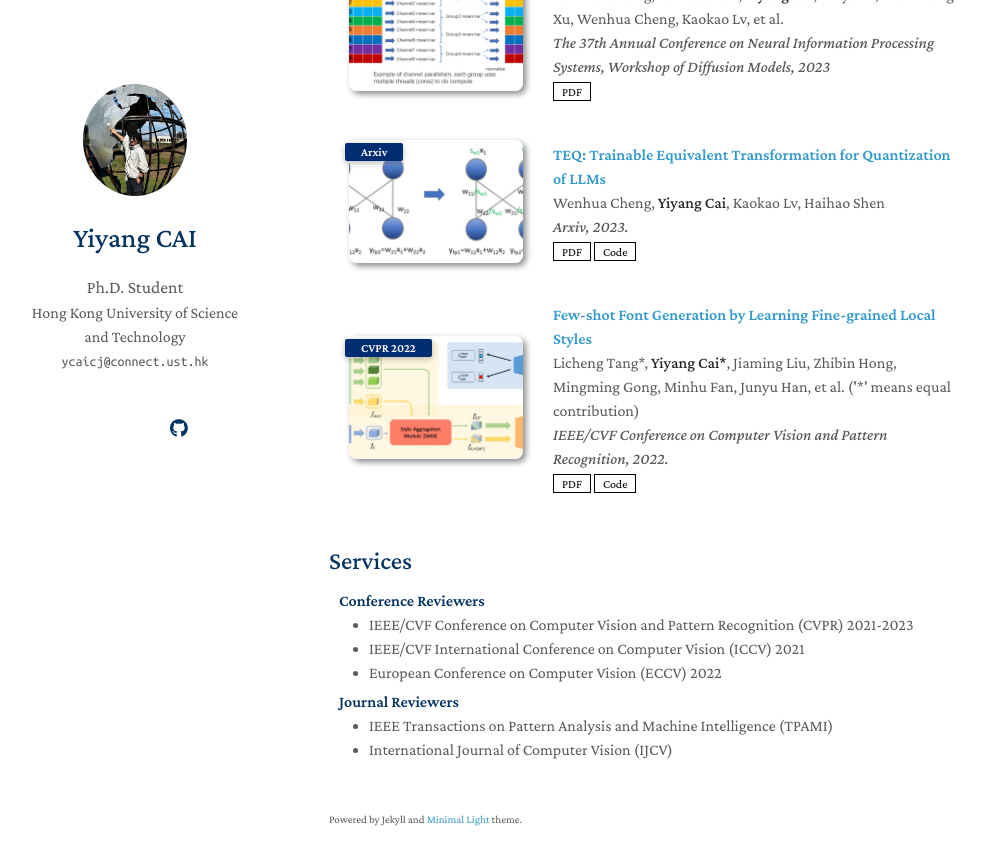
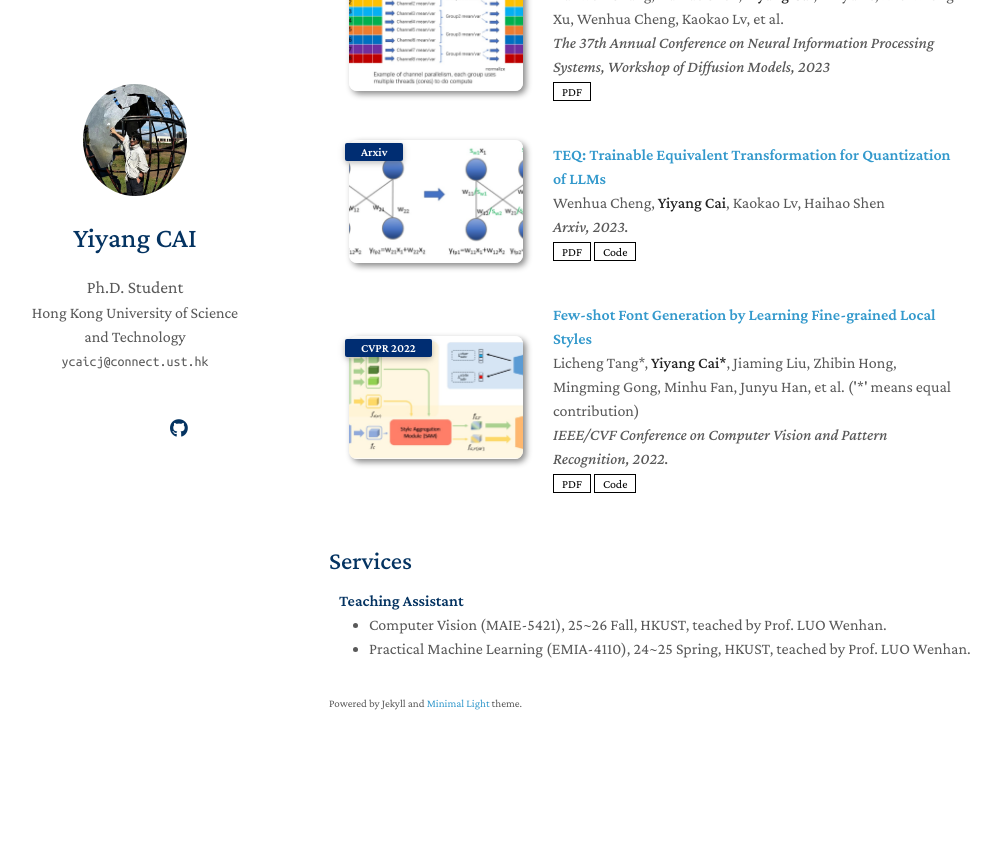
Before and after one commit to YIYANGCAI/YIYANGCAI.github.io, a Jekyll site: the page built from index.md, in a window 1280 px wide and 900 px high, scrolled down 1296 px. Shown: the top 865 px of the window, without its empty margins (141-1141 px from the left). Built offline with Jekyll 4.4.1, drawn with Linux system fonts in a browser that asks for light colours; a style sheet for code colours, icons or effects is not loaded; our own code applies the rules of GitHub Pages for plain Markdown files; after the commit the page ends 2080 px from its top, so only the background shows below that.

Commit message:
update ta experience

```diff
--- a/_includes/services.md
+++ b/_includes/services.md
@@ -1,16 +1,8 @@
 ## Services
 
-<h4 style="margin:0 10px 0;">Conference Reviewers</h4>
+<h4 style="margin:0 10px 0;">Teaching Assistant</h4>
 
 <ul style="margin:0 0 5px;">
-  <li><a href="http://cvpr2023.thecvf.com/"><autocolor>IEEE/CVF Conference on Computer Vision and Pattern Recognition (CVPR) 2021-2023</autocolor></a></li>
-  <li><a href="http://iccv2021.thecvf.com/"><autocolor>IEEE/CVF International Conference on Computer Vision (ICCV) 2021</autocolor></a></li>
-  <li><a href="https://eccv2022.ecva.net/"><autocolor>European Conference on Computer Vision (ECCV) 2022</autocolor></a></li>
+  <li><a href="http://iccv2021.thecvf.com/"><autocolor>Computer Vision (MAIE-5421), 25~26 Fall, HKUST, teached by Prof. LUO Wenhan.</autocolor></a></li>
+  <li><a href="http://cvpr2023.thecvf.com/"><autocolor>Practical Machine Learning (EMIA-4110), 24~25 Spring, HKUST, teached by Prof. LUO Wenhan.</autocolor></a></li>
 </ul>
-
-<h4 style="margin:0 10px 0;">Journal Reviewers</h4>
-
-<ul style="margin:0 0 20px;">
-  <li><a href="https://www.computer.org/csdl/journal/tp"><autocolor>IEEE Transactions on Pattern Analysis and Machine Intelligence (TPAMI)</autocolor></a></li>
-  <li><a href="https://www.springer.com/journal/11263"><autocolor>International Journal of Computer Vision (IJCV)</autocolor></a></li>
-</ul>
```
